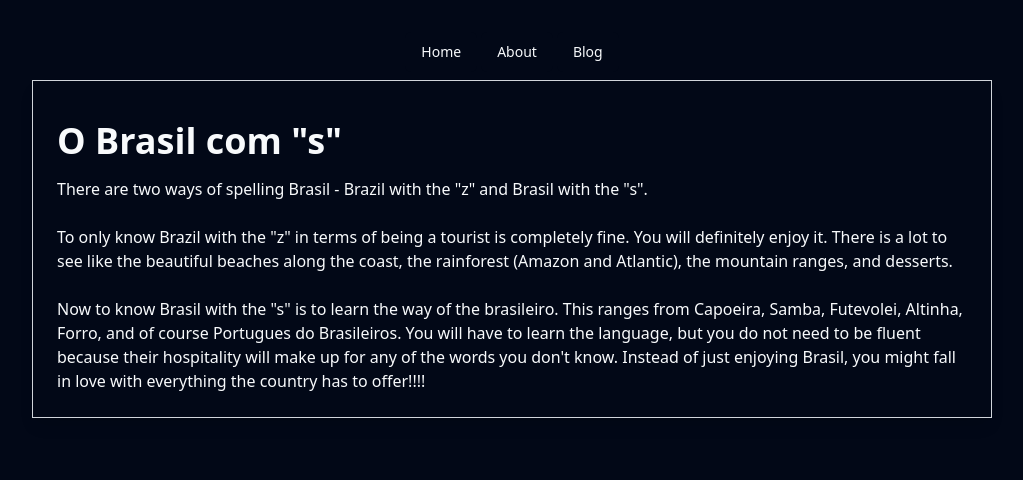
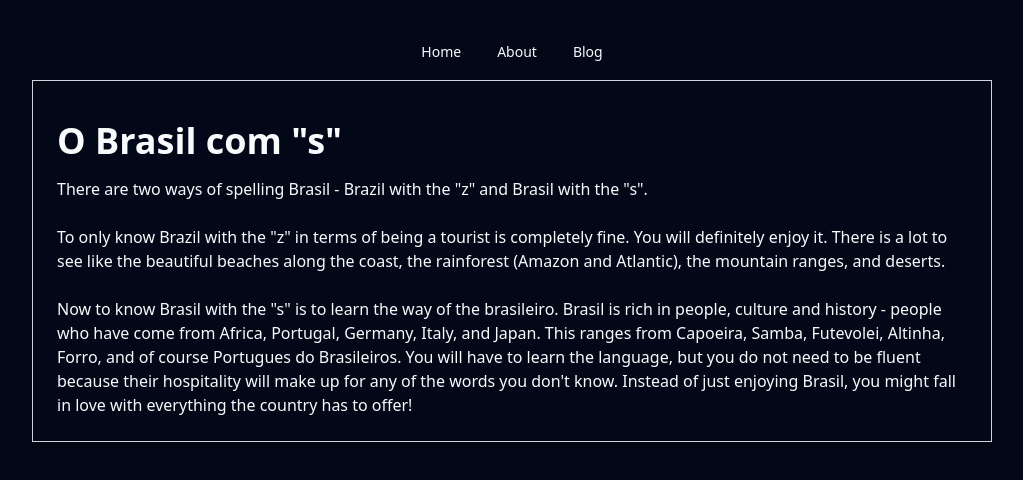
Before and after one commit to normausome/norman-au, a Next.js app: page /blog/brasil in a window 1280 px wide. Shown: the top 480 px of the page, without its empty margins (128-1151 px from the left). Built offline with nearby package versions, Linux system fonts and the light colour scheme.

Commit message:
more context

```diff
--- a/src/app/blog/brasil/page.tsx
+++ b/src/app/blog/brasil/page.tsx
@@ -12,17 +12,18 @@ export default function Page() {
           To only know Brazil with the &quot;z&quot; in terms of being a tourist
           is completely fine. You will definitely enjoy it. There is a lot to
           see like the beautiful beaches along the coast, the rainforest (Amazon
-          and Atlantic), the mountain ranges, and desserts.
+          and Atlantic), the mountain ranges, and deserts.
         </p>
         <br />
         <p>
           Now to know Brasil with the &quot;s&quot; is to learn the way of the
-          brasileiro. This ranges from Capoeira, Samba, Futevolei, Altinha,
-          Forro, and of course Portugues do Brasileiros. You will have to learn
-          the language, but you do not need to be fluent because their
-          hospitality will make up for any of the words you don&apos;t know.
-          Instead of just enjoying Brasil, you might fall in love with
-          everything the country has to offer!!!!
+          brasileiro. Brasil is rich in people, culture and history - people who
+          have come from Africa, Portugal, Germany, Italy, and Japan. This
+          ranges from Capoeira, Samba, Futevolei, Altinha, Forro, and of course
+          Portugues do Brasileiros. You will have to learn the language, but you
+          do not need to be fluent because their hospitality will make up for
+          any of the words you don&apos;t know. Instead of just enjoying Brasil,
+          you might fall in love with everything the country has to offer!
         </p>
         {/* <p>
           To preface, it started when I spent 3 weeks in Brasil visiting an old
```
